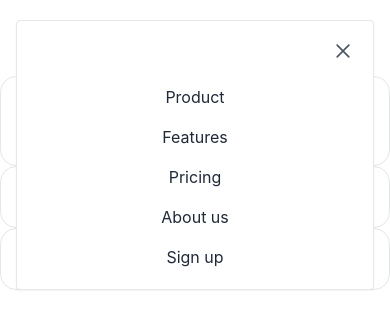
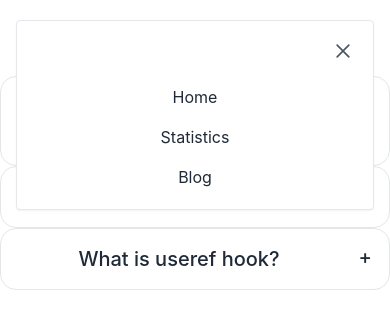
Before and after one commit to asifiqbalsagor/b6-quiaz-creker, a React (Create React App) app: page /blog in a window 390 px wide. Both pictures are taken after a click on the button "Open Menu". Shown: the top 328 px of the page. Built offline with nearby package versions, Linux system fonts and the light colour scheme.

Commit message:
navbar some change

```diff
--- a/src/Navbar/Navbar.js
+++ b/src/Navbar/Navbar.js
@@ -111,52 +111,32 @@ const Navbar = () => {
                     <ul class="space-y-4">
                       <li>
                         <NavLink
-                          to="/"
+                          to="/home"
                           aria-label="Our product"
                           title="Our product"
                           class="font-medium tracking-wide text-gray-700 transition-colors duration-200 hover:text-deep-purple-accent-400"
                         >
-                          Product
+                          Home
                         </NavLink>
                       </li>
                       <li>
                         <NavLink
-                          to="/"
+                          to="/statistics"
                           aria-label="Our product"
                           title="Our product"
                           class="font-medium tracking-wide text-gray-700 transition-colors duration-200 hover:text-deep-purple-accent-400"
                         >
-                          Features
+                          Statistics
                         </NavLink>
                       </li>
                       <li>
                         <NavLink
-                          to="/"
+                          to="/blog"
                           aria-label="Product pricing"
                           title="Product pricing"
                           class="font-medium tracking-wide text-gray-700 transition-colors duration-200 hover:text-deep-purple-accent-400"
                         >
-                          Pricing
-                        </NavLink>
-                      </li>
-                      <li>
-                        <NavLink
-                          to="/"
-                          aria-label="About us"
-                          title="About us"
-                          class="font-medium tracking-wide text-gray-700 transition-colors duration-200 hover:text-deep-purple-accent-400"
-                        >
-                          About us
-                        </NavLink>
-                      </li>
-                      <li>
-                        <NavLink
-                          to="/"
-                          class="inline-flex items-center justify-center w-full h-12 px-6 font-medium tracking-wide text-white transition duration-200 rounded shadow-md bg-deep-purple-accent-400 hover:bg-deep-purple-accent-700 focus:shadow-outline focus:outline-none"
-                          aria-label="Sign up"
-                          title="Sign up"
-                        >
-                          Sign up
+                          Blog
                         </NavLink>
                       </li>
                     </ul>
```
